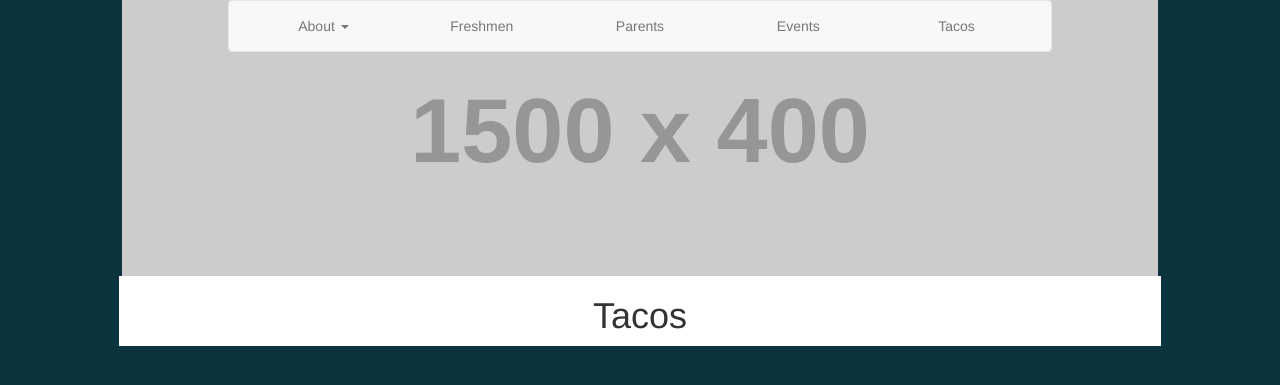
After one commit to JohnAMeyer/dunne-hall-website, a PHP site: page /dunne/tacos.php in a window 1280 px wide. The commit adds this page. Shown: the top 385 px of the page. Run offline with PHP 8.4, Linux system fonts and the light colour scheme; grey boxes labelled with a size stand in for pictures from a placeholder-image service; some libraries are stand-ins or nearby versions.

Commit message:
Basic framework of website along with index page update.

```diff
--- /dev/null
+++ b/includes/menu.php
@@ -0,0 +1,39 @@
+<div class="container-fluid" style="position: absolute;z-index: 100; width: 100%">
+		<div class="row">
+			<div class="col-lg-8 col-lg-offset-2">
+				<nav class="navbar navbar-default">
+					<!-- Brand and toggle get grouped for better mobile display -->
+					<div class="navbar-header">
+						<button type="button" class="navbar-toggle collapsed" data-toggle="collapse" data-target="#bs-example-navbar-collapse-1" aria-expanded="false">
+							<span class="sr-only">Toggle navigation</span>
+							<span class="icon-bar"></span>
+							<span class="icon-bar"></span>
+							<span class="icon-bar"></span>
+						</button>
+						<a class="navbar-brand hidden-md hidden-lg hidden-xl" href="#">Dunne Hall</a>
+					</div>
+					<!-- Collect the nav links, forms, and other content for toggling -->
+					<div class="collapse navbar-collapse" id="bs-example-navbar-collapse-1">
+						<ul class="nav navbar-nav text-center" style="width:100%">
+							<!--li class="active"><a href="#">Link <span class="sr-only">(current)</span></a></li-->
+							<li class="dropdown" style="width:20%">
+								<a href="#" class="dropdown-toggle" data-toggle="dropdown" role="button" aria-haspopup="true" aria-expanded="false">About <span class="caret"></span></a>
+								<ul class="dropdown-menu">
+									<li><a href="#">Action</a></li>
+									<li><a href="#">Another action</a></li>
+									<li><a href="#">Something else here</a></li>
+									<li role="separator" class="divider"></li>
+									<li><a href="#">Separated link</a></li>
+								</ul>
+							</li>
+							<!--li><a href="#">Alumni</a></li-->
+							<li style="width:20%"><a href="freshmen.php">Freshmen</a></li>
+							<li style="width:20%"><a href="parents.php">Parents</a></li>
+							<li style="width:20%"><a href="events.php">Events</a></li>
+							<li style="width:20%"><a href="tacos.php">Tacos</a></li>
+						</ul>
+					</div>
+				</nav>
+			</div>
+		</div>
+	</div>
--- /dev/null
+++ b/tacos.php
@@ -0,0 +1,33 @@
+<!DOCTYPE html>
+<html>
+<head>
+	<?php require "./includes/head.php"; ?>
+	<title></title>
+	<style type="text/css">
+		p.indented {
+			text-indent:25px;
+		}
+	</style>
+</head>
+<body style="background-color:#0c343d;">
+	<?php require "./includes/body.php" ?>
+
+	<?php require "./includes/menu.php" ?>
+	<div class="container-fluid">
+
+		<div class="row">
+			<div class="col-lg-10 col-lg-offset-1">
+				<img class="img-responsive center-block" src="http://placehold.it/1500x400"/>
+			</div>
+		</div>
+	</div>
+	<div class="container-fluid">
+		<div class="row-fluid">
+			<div class="col-md-10 col-md-offset-1" style="background-color: #fff">
+				<div class="row-fluid">
+					<h1 class="text-center">Tacos</h1>
+				</div>
+			</div>
+		</div>
+	</body>
+	</html>
```
Also changed, not shown: events.php (added, +32 -0 lines), freshmen.php (added, +32 -0 lines), index.php (+23 -11 lines), parents.php (added, +32 -0 lines).
